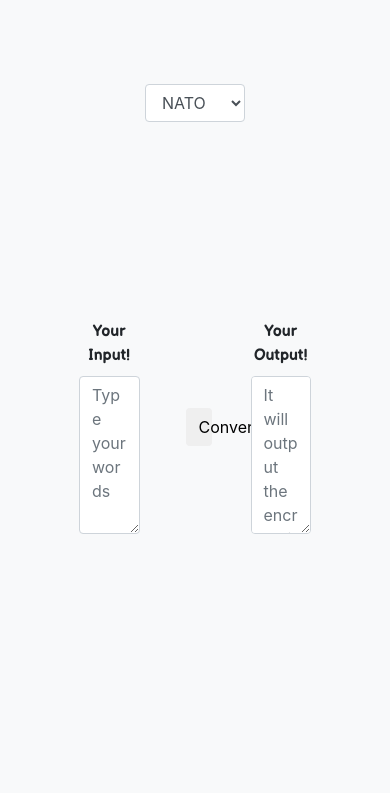
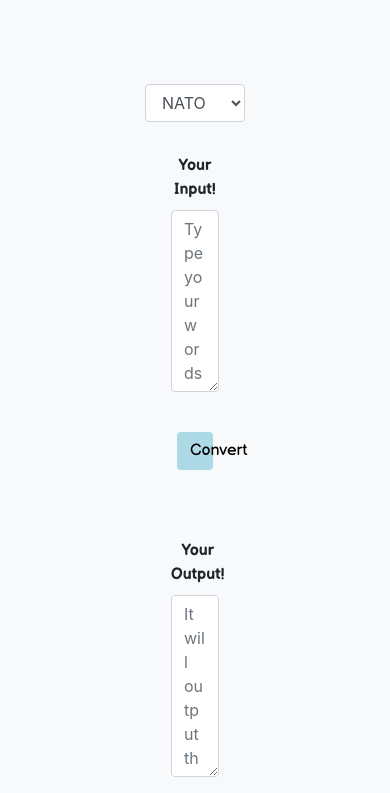
Before and after one commit to tanshiyu1999/cipherTranslator, a plain HTML site: page index.html in a window 390 px wide. Shown: the part 51-844 px from the top of the page. Drawn offline with nearby package versions, Linux system fonts and the light colour scheme.

Commit message:
Mobile Viewable

```diff
--- a/index.html
+++ b/index.html
@@ -1,5 +1,6 @@
 <!doctype html>
 <html lang="en">
+
 <head>
   <!-- Required meta tags -->
   <meta charset="utf-8">
@@ -13,18 +14,13 @@
 
 
 
-
-
 <body class="container-fluid bg-light">
   <h1 class="text-center my-font">Text Converter</h1>
 
   <div class="d-flex flex-column h-25">
     <div class="row h-100">
       <div class="col-4">
-
       </div>
-
-
       <div class="col-4 align-self-center">
         <div class="form-group text-center">
           <select class="form-control" id="type-of-decryption">
@@ -33,31 +29,28 @@
           </select>
         </div>
       </div>
-
       <div class="col-4">
-
       </div>
     </div>
-
   </div>
 
 
 
   <div class="d-flex flex-column h-50 justify-content-center">
-      <div class="row p-5">
+    <div class="d-flex flex-column p-5 align-items-center">
       <div class="col-5 text-center">
         <form class="m-3" action="input" method="post">
           <label for="entry" class="my-font">Your Input!</label>
-              <textarea class="form-control" rows="6" id="entry" type="text" name="encryption"  placeholder="Type your words"></textarea>
+          <textarea class="form-control" rows="7" id="entry" type="text" name="encryption" placeholder="Type your words"></textarea>
         </form>
       </div>
-          <div class="col-2 align-self-center">
-            <button id="convert-button" class="btn btn-default btn-block text-center" type="button" name="convert">Convert</button>
+      <div class="col-3 d-flex flex-column justify-content-center">
+        <button id="convert-button" class="btn btn-default btn-block text-center my-font my-color" type="button" name="convert">Convert</button>
       </div>
       <div class="col-5 text-center">
         <form class="m-3" action="input" method="post">
           <label for="output" class="my-font">Your Output!</label>
-              <textarea class="form-control" rows="6" id="output" type="text" name="encryption"  placeholder="It will output the encryption"></textarea>
+          <textarea class="form-control" rows="7" id="output" type="text" name="encryption" placeholder="It will output the encryption"></textarea>
         </form>
       </div>
     </div>
@@ -70,4 +63,5 @@
   <script src="https://maxcdn.bootstrapcdn.com/bootstrap/4.0.0/js/bootstrap.min.js" integrity="sha384-JZR6Spejh4U02d8jOt6vLEHfe/JQGiRRSQQxSfFWpi1MquVdAyjUar5+76PVCmYl" crossorigin="anonymous"></script>
   <script src="main.js" charset="utf-8"></script>
 </body>
+
 </html>
--- a/main.css
+++ b/main.css
@@ -8,3 +8,7 @@ body, html {
   font-family: Balsamiq Sans, sans-serif;
   font-weight: bold;
 }
+
+.my-color {
+  background-color: #ADD8E6;
+}
```
Lines whose indentation alone changed are shown as unchanged.
